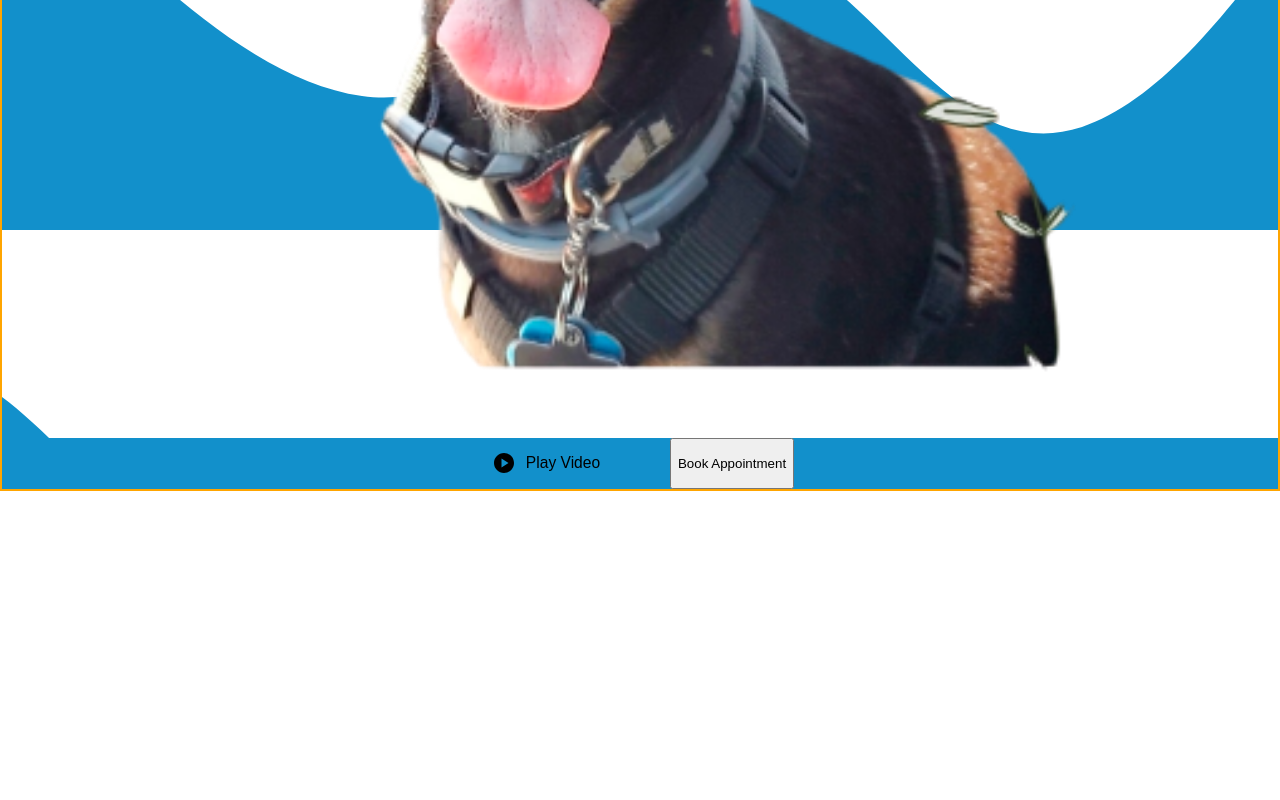
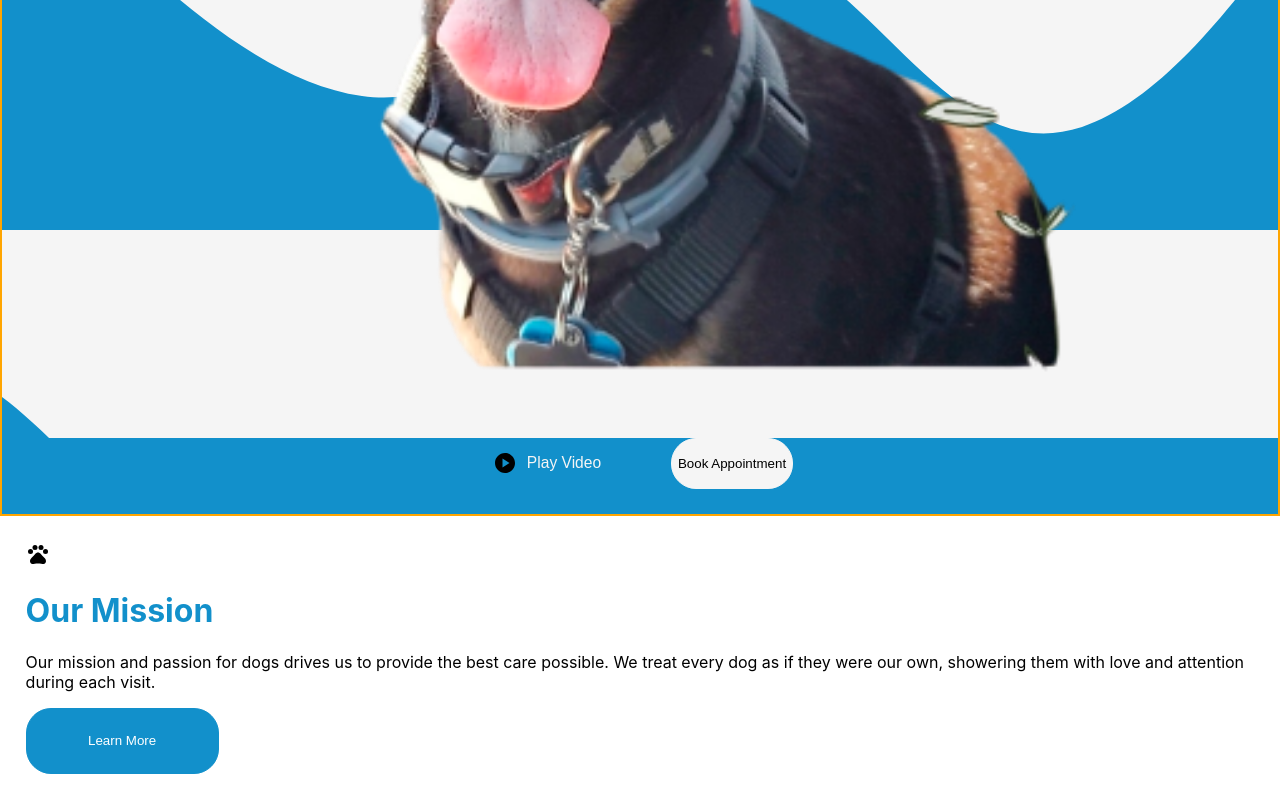
Before and after one commit to Parrasite9/peachyCleanPaws, a React (Create React App) app: page / in a window 1280 px wide. Shown: the part 1135-1935 px from the top of the page. Before the commit the page ends 1626 px from the top, so only its background shows below. Built offline with nearby package versions, Linux system fonts and the light colour scheme.

Commit message:
Added a mission statement, CSS has been added. The only thing missing at this time is possibly a photo

```diff
--- a/src/App.js
+++ b/src/App.js
@@ -2,7 +2,7 @@ import React from 'react'
 import Navbar from './components/Navbar'
 import './App.css'
 import { BrowserRouter, Route, Routes } from 'react-router-dom'
-import Home from './components/Home'
+import Home from './components/Home/Home'
 
 function App() {
   return (
--- a/src/components/Hero.js
+++ b/src/components/Home/Hero.js
@@ -1,6 +1,6 @@
 import React from 'react'
 import HeroVideoPlayer from './HeroVideoPlayer'
-import '../css/Home/Hero/Hero.css'
+import '../../css/Home/Hero/Hero.css'
 
 function Hero() {
   return (
--- a/src/components/HeroVideoPlayer.js
+++ b/src/components/Home/HeroVideoPlayer.js
@@ -1,7 +1,7 @@
 import React, { useState } from 'react'
 import CloseIcon from '@mui/icons-material/Close';
 import PlayCircleIcon from '@mui/icons-material/PlayCircle';
-import "../css/Home/Hero/HeroVideoPlayer.css"
+import "../../css/Home/Hero/HeroVideoPlayer.css"
 
 function HeroVideoPlayer({onClose}) {
 
--- a/src/components/Home.js
+++ b/src/components/Home/Home.js
@@ -1,12 +1,14 @@
 import React from 'react'
 import Hero from './Hero'
-import Navbar from './Navbar'
+import Navbar from '../Navbar'
+import Mission from './Mission'
 
 function Home() {
   return (
     <div className='home'>
       <Navbar />
       <Hero />
+      <Mission />
     </div>
   )
 }
--- /dev/null
+++ b/src/components/Home/Mission.js
@@ -0,0 +1,29 @@
+import React from 'react'
+import PetsIcon from '@mui/icons-material/Pets';
+import '../../css/Home/Mission.css'
+
+function Mission() {
+  return (
+    <div className='mission'>
+      <div className="paw__print">
+        <PetsIcon />
+      </div>
+
+      <div className="mission__section__title">
+        <h1>Our Mission</h1>
+      </div>
+
+      <div className="mission__section__body">
+        <p>Our mission and passion for dogs drives us to provide
+            the best care possible. We treat every dog as if they were our own,
+            showering them with love and attention during each visit.</p>
+      </div>
+
+      <div className="mission__learn__more">
+        <button>Learn More</button>
+      </div>
+    </div>
+  )
+}
+
+export default Mission
--- a/src/css/Home/Hero/Hero.css
+++ b/src/css/Home/Hero/Hero.css
@@ -2,6 +2,7 @@
     border: 2px solid orange;
     display: grid;
     grid-template-columns: repeat(1, 1fr);
+    background-color: #F5F5F5;
 }
 
 .hero__text > h1  {
@@ -17,10 +18,14 @@
     display: flex;
     justify-content: center;
     background-color: #1290CB;
+    padding-bottom: 2%;
 }
 
 .hero__buttons > button {
     margin-left: 5%;
+    border-radius: 25px;
+    background-color: #F5F5F5;
+    border: 1px solid #F5F5F5;
 }
 
 .play__video {
--- a/src/css/Home/Hero/HeroVideoPlayer.css
+++ b/src/css/Home/Hero/HeroVideoPlayer.css
@@ -14,6 +14,7 @@
   .play__button > p {
     font-size: .65em;
     margin-left: 10px;
+    color: #F5F5F5;
   }
 
   .video__overlay {
--- /dev/null
+++ b/src/css/Home/Mission.css
@@ -0,0 +1,15 @@
+.mission {
+    margin: 2%;
+}
+
+.mission__section__title {
+    color: #1290CB;
+}
+
+.mission__learn__more > button {
+    padding: 2% 5%;
+    border-radius: 25px;
+    background-color: #1290CB;
+    border: 1px solid #1290CB;
+    color: white;
+}
```
Also changed, not shown: src/components/Home/Testimonials.js (added).
